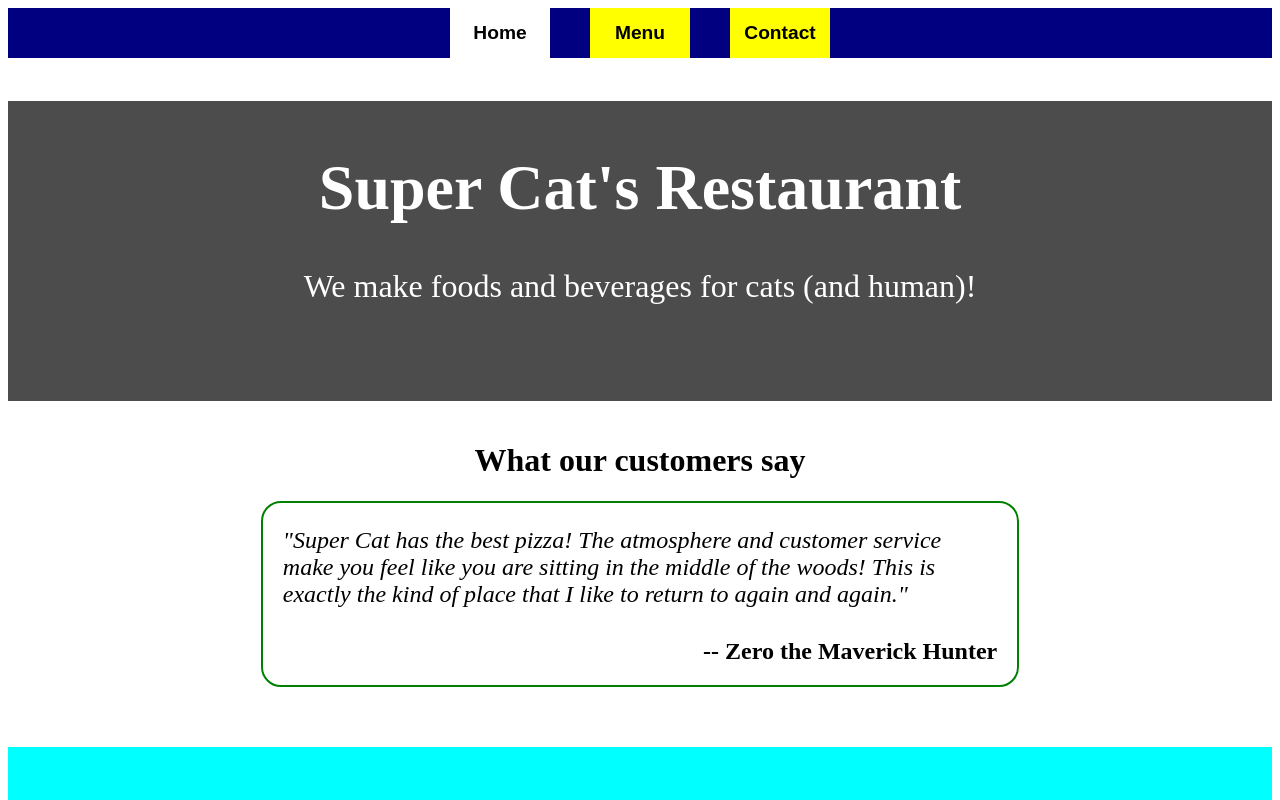
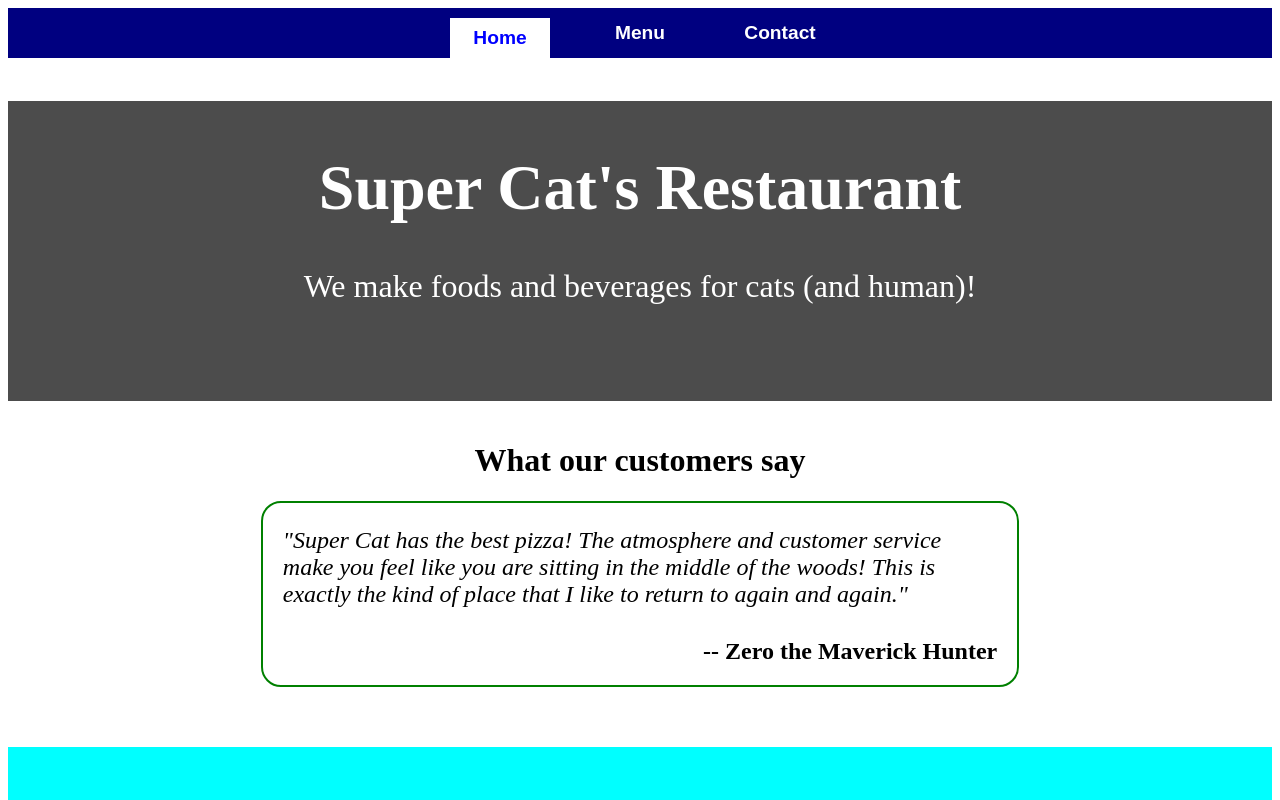
Before and after one commit to SonDo580/restaurant-page, a website built with webpack: page dist/index.html in a window 1280 px wide. Shown: the top 800 px of the page. Built offline with nearby package versions, Linux system fonts and the light colour scheme; files whose address does not match are found by name.

Commit message:
Style the active button

```diff
--- a/src/style.css
+++ b/src/style.css
@@ -12,14 +12,17 @@ header {
 
 header button {
     width: 100px;
-    background-color: yellow;
     border: none;
+    background-color: navy;
+    color: white;
     font-size: 1.2rem;
     font-weight: bold;
 }
 
 header button.active {
+    border-top: 10px solid navy;
     background-color: white;
+    color: blue;
 }
 
 /* HOME BANNER */
```
